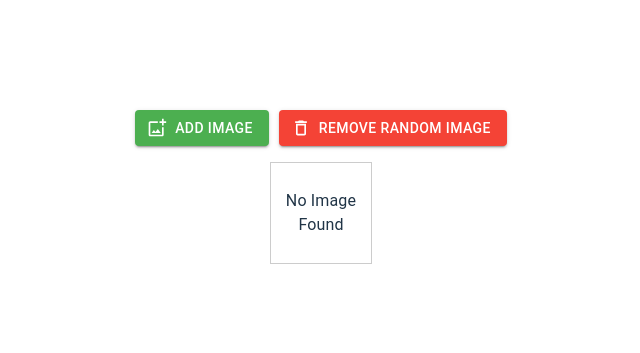
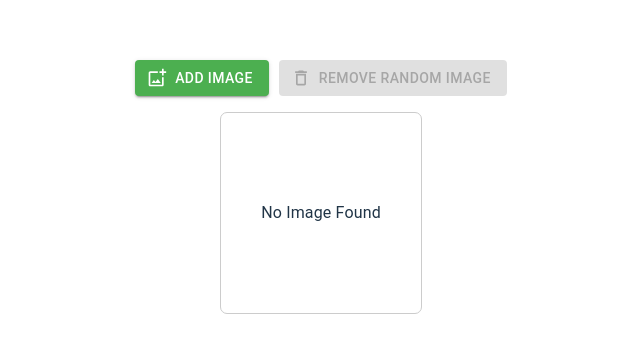
Before and after one commit to barreyrojohnmiko/SKUvantageUI, a React (Vite) app: page / in a window 1280 px wide. Shown: the part 213-566 px from the top of the page, without its empty margins (319-959 px from the left). Built offline with nearby package versions, Linux system fonts and the light colour scheme.

Commit message:
increased image size

```diff
--- a/src/components/LandingPage/page.jsx
+++ b/src/components/LandingPage/page.jsx
@@ -14,7 +14,7 @@ const LandingPageComponent = () => {
 
   const addImage = () => {
     api
-      .get('/200', { responseType: 'blob' })
+      .get('/1000', { responseType: 'blob' })
       .then((response) => {
         const imageUrl = URL.createObjectURL(response.data);
         setImages((prevImages) => [...prevImages, imageUrl]);
@@ -111,6 +111,7 @@ const LandingPageComponent = () => {
           variant="contained"
           startIcon={<DeleteOutlinedIcon />}
           onClick={removeRandomImage}
+          disabled={images.length === 0}
           sx={{
             backgroundColor: '#f44336',
             '&:hover': { backgroundColor: '#d32f2f' },
@@ -133,13 +134,14 @@ const LandingPageComponent = () => {
         {images?.length === 0 ? (
           <Typography
             sx={{
-              height: '100px',
-              width: '100px',
+              height: '25vh',
+              width: '25vh',
               display: 'flex',
               alignItems: 'center',
               justifyContent: 'center',
               border: '1px solid #ccc',
               textAlign: 'center',
+              borderRadius: '7px',
             }}
           >
             No Image Found
@@ -183,12 +185,13 @@ const LandingPageComponent = () => {
                   src={image}
                   alt="Random"
                   sx={{
-                    height: '100px',
-                    width: '100px',
+                    height: '25vh',
+                    width: '25vh',
                     opacity: getImageOpacity(images.indexOf(image)),
                     transition: 'opacity 0.3s',
                     display: 'block',
                     objectFit: 'cover',
+                    borderRadius: '7px',
                   }}
                 />
               ))}
```
